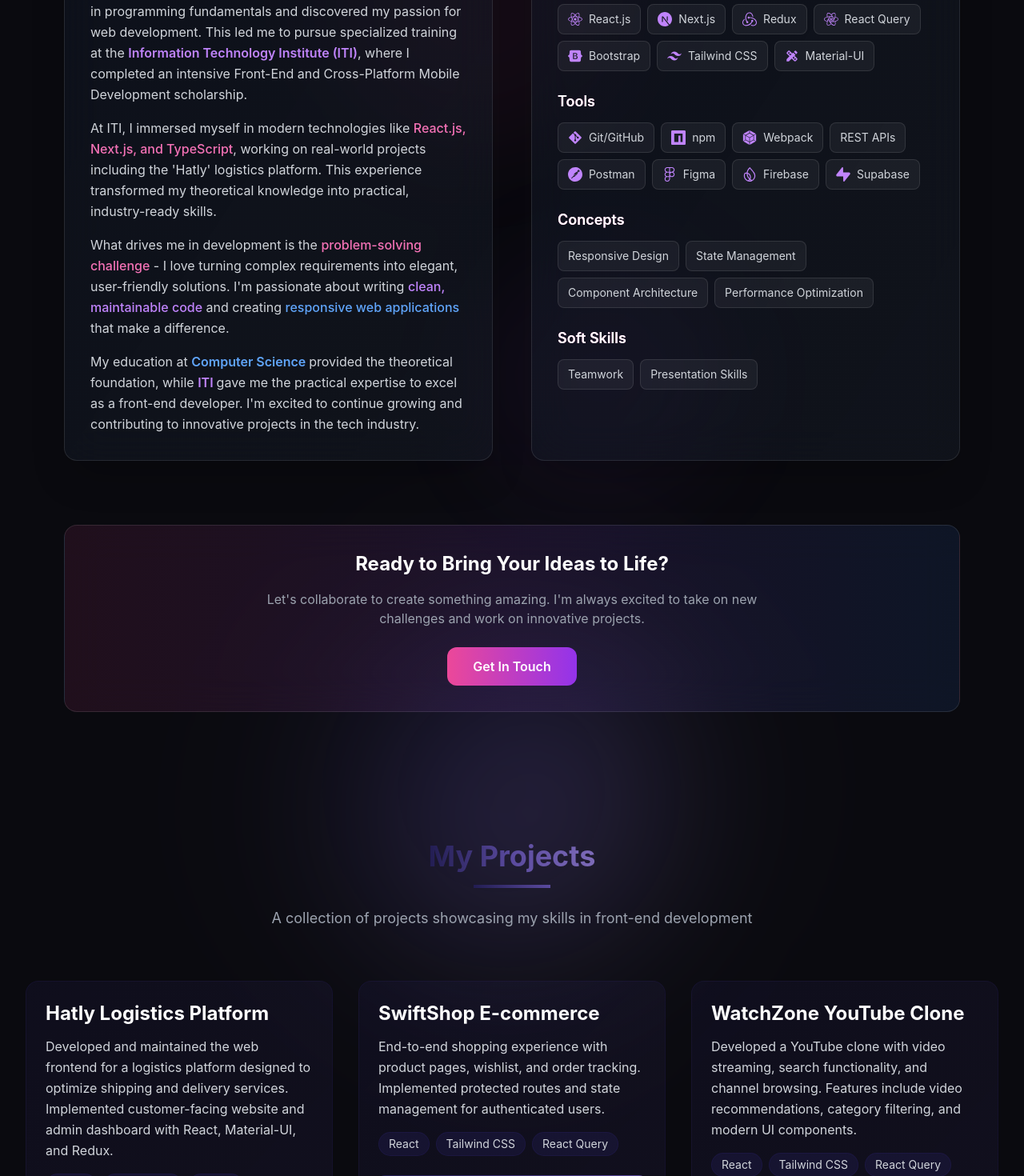
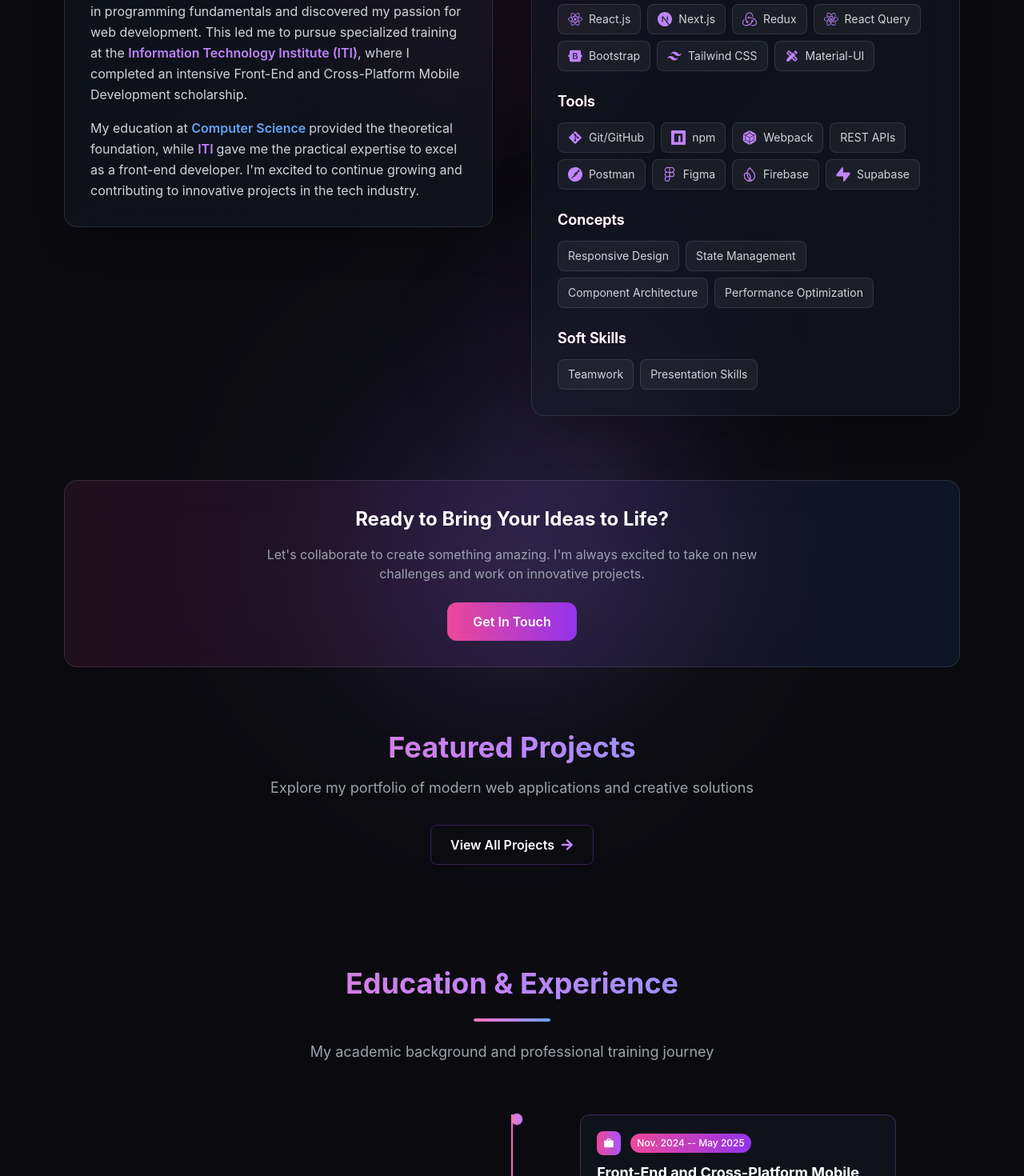
Before and after one commit to Asmaa-Abdo22/My-Portfolio, a React (Vite) app: page / in a window 1280 px wide. Shown: the part 1330-2800 px from the top of the page at 80% size. Built offline with nearby package versions, Linux system fonts and the light colour scheme.

Commit message:
update projects

```diff
--- a/src/pages/About.jsx
+++ b/src/pages/About.jsx
@@ -192,32 +192,9 @@
                   Mobile Development scholarship.
                 </p>
 
-                <p>
-                  At ITI, I immersed myself in modern technologies like{" "}
-                  <span className="text-pink-400 font-medium">
-                    React.js, Next.js, and TypeScript
-                  </span>
-                  , working on real-world projects including the 'Hatly'
-                  logistics platform. This experience transformed my theoretical
-                  knowledge into practical, industry-ready skills.
-                </p>
 
-                <p>
-                  What drives me in development is the{" "}
-                  <span className="text-pink-400 font-medium">
-                    problem-solving challenge
-                  </span>{" "}
-                  - I love turning complex requirements into elegant,
-                  user-friendly solutions. I'm passionate about writing{" "}
-                  <span className="text-purple-400 font-medium">
-                    clean, maintainable code
-                  </span>{" "}
-                  and creating{" "}
-                  <span className="text-blue-400 font-medium">
-                    responsive web applications
-                  </span>{" "}
-                  that make a difference.
-                </p>
+
+
 
                 <p>
                   My education at{" "}
--- a/src/pages/Home.jsx
+++ b/src/pages/Home.jsx
@@ -6,14 +6,15 @@
   FaLinkedin,
   FaEnvelope,
   FaFileDownload,
+  FaArrowRight,
 } from "react-icons/fa";
 import myImage from "../assets/smsma.jpg";
 import resumePDF from "../assets/Asmaa Abdo Resume.pdf";
 
 import About from "./About";
-import Projects from "./Projects";
 import Experience from "./Experience";
 import Contact from "./Contact";
+
 const Home = () => {
   const sectionVariants = {
     hidden: { opacity: 0, x: 100 },
@@ -179,13 +180,52 @@
           <About />
         </motion.div>
 
+        {/* Elegant Projects Preview Section */}
         <motion.div
           initial="hidden"
           whileInView="visible"
           viewport={{ once: true, margin: "-100px" }}
           variants={sectionVariants}
         >
-          <Projects />
+          <section className=" px-6 md:px-12 lg:px-28">
+            <div className="max-w-4xl mx-auto text-center">
+              <motion.h2
+                initial={{ opacity: 0, y: 20 }}
+                whileInView={{ opacity: 1, y: 0 }}
+                transition={{ duration: 0.6 }}
+                className="text-3xl md:text-4xl font-bold mb-4 bg-gradient-to-r from-pink-400 via-purple-400 to-blue-400 bg-clip-text text-transparent"
+              >
+                Featured Projects
+              </motion.h2>
+
+              <motion.p
+                initial={{ opacity: 0, y: 20 }}
+                whileInView={{ opacity: 1, y: 0 }}
+                transition={{ duration: 0.6, delay: 0.1 }}
+                className="text-gray-400 mb-8 leading-relaxed text-lg"
+              >
+                Explore my portfolio of modern web applications and creative solutions
+              </motion.p>
+
+              <motion.div
+                initial={{ opacity: 0, y: 20 }}
+                whileInView={{ opacity: 1, y: 0 }}
+                transition={{ duration: 0.6, delay: 0.2 }}
+                className="flex justify-center"
+              >
+                <Link to="/projects">
+                  <motion.button
+                    whileHover={{ scale: 1.02, y: -1 }}
+                    whileTap={{ scale: 0.98 }}
+                    className="px-6 py-3 border border-purple-500/30 text-white rounded-lg font-semibold hover:bg-purple-500/10 transition-all duration-300 flex items-center gap-2 group text-sm md:text-base"
+                  >
+                    View All Projects
+                    <FaArrowRight className="group-hover:translate-x-1 transition-transform duration-300 text-purple-400" />
+                  </motion.button>
+                </Link>
+              </motion.div>
+            </div>
+          </section>
         </motion.div>
 
         <motion.div
--- a/src/pages/Projects.jsx
+++ b/src/pages/Projects.jsx
@@ -1,156 +1,174 @@
-import { motion } from 'framer-motion'
+import { useState } from 'react';
+import { motion } from 'framer-motion';
+import { FaReact, FaJs, FaHtml5, FaCss3Alt, FaBootstrap, FaNodeJs } from 'react-icons/fa';
+import { SiNextdotjs, SiTailwindcss, SiRedux, SiMui, SiReactquery } from 'react-icons/si';
 
 const Projects = () => {
+  const [activeFilter, setActiveFilter] = useState('React');
+
   const projects = [
     {
       name: 'Hatly Logistics Platform',
-      description: 'Developed and maintained the web frontend for a logistics platform designed to optimize shipping and delivery services. Implemented customer-facing website and admin dashboard with React, Material-UI, and Redux.',
+      description:
+        'Developed and maintained the web frontend for a logistics platform designed to optimize shipping and delivery services.',
       technologies: ['React', 'Material-UI', 'Redux', 'REST APIs'],
+      category: 'React',
       liveDemo: 'https://hatly-website.vercel.app/',
       github: null,
-      featured: true,
     },
     {
       name: 'SwiftShop E-commerce',
-      description: 'End-to-end shopping experience with product pages, wishlist, and order tracking. Implemented protected routes and state management for authenticated users.',
+      description:
+        'End-to-end shopping experience with product pages, wishlist, and order tracking. Implemented protected routes and state management.',
       technologies: ['React', 'Tailwind CSS', 'React Query'],
+      category: 'React',
       liveDemo: 'https://swift-shop-ecommerce.vercel.app/',
       github: null,
     },
     {
       name: 'WatchZone YouTube Clone',
-      description: 'Developed a YouTube clone with video streaming, search functionality, and channel browsing. Features include video recommendations, category filtering, and modern UI components.',
+      description:
+        'YouTube clone with video streaming, search functionality, and channel browsing. Features video recommendations and category filtering.',
       technologies: ['React', 'Tailwind CSS', 'React Query'],
+      category: 'React',
       liveDemo: 'https://watchzone-asmaa.netlify.app/',
       github: null,
     },
     {
+      name: 'Portfolio Website',
+      description:
+        'Modern portfolio website with smooth animations, responsive design, and project showcase.',
+      technologies: ['Next.js', 'Tailwind CSS', 'Framer Motion'],
+      category: 'Next.js',
+      liveDemo: '#',
+      github: null,
+    },
+    {
       name: 'To-Do List Web App',
-      description: 'Interactive task management application demonstrating CRUD operations and search functionality. Implemented user-friendly interface with light/dark mode toggle.',
+      description:
+        'Interactive task management application demonstrating CRUD operations and search functionality.',
       technologies: ['HTML', 'CSS', 'JavaScript'],
+      category: 'JavaScript',
       liveDemo: 'https://to-do-app-js-cyan.vercel.app/',
       github: null,
     },
     {
       name: 'Quiz Game Application',
-      description: 'Interactive quiz application built with vanilla JavaScript following Object-Oriented Programming principles. Features category selection, multiple difficulty levels, and real-time score tracking.',
+      description: 'Interactive quiz application built with vanilla JavaScript following OOP principles.',
       technologies: ['JavaScript', 'OOP'],
+      category: 'JavaScript',
       liveDemo: 'https://quiz-game-two-lake.vercel.app/',
       github: null,
     },
-  ]
+  ];
 
-  const containerVariants = {
-    hidden: { opacity: 0 },
-    visible: {
-      opacity: 1,
-      transition: {
-        staggerChildren: 0.2,
-      },
-    },
-  }
+  const categories = ['React', 'Next.js', 'JavaScript', 'HTML & CSS'];
 
-  const cardVariants = {
-    hidden: { opacity: 0, y: 50 },
-    visible: {
-      opacity: 1,
-      y: 0,
-      transition: {
-        duration: 0.5,
-      },
-    },
-  }
+  const iconsMap = {
+    React: <FaReact className="text-sky-400" />,
+    'Next.js': <SiNextdotjs className="text-white" />,
+    JavaScript: <FaJs className="text-yellow-400" />,
+    HTML: <FaHtml5 className="text-orange-500" />,
+    CSS: <FaCss3Alt className="text-blue-500" />,
+    'Tailwind CSS': <SiTailwindcss className="text-cyan-400" />,
+    Bootstrap: <FaBootstrap className="text-purple-500" />,
+    'Material-UI': <SiMui className="text-blue-400" />,
+    Redux: <SiRedux className="text-purple-400" />,
+    NodeJS: <FaNodeJs className="text-green-500" />,
+    'React Query': <SiReactquery className="text-pink-500" />,
+  };
+
+  const filteredProjects = projects.filter((project) => project.category === activeFilter);
 
   return (
     <div className="min-h-screen pt-20 pb-12 px-4 sm:px-6 lg:px-8">
-      <div className="max-w-7xl mx-auto">
-        {/* Header */}
+      <div className="max-w-6xl mx-auto">
+        {/* Title */}
        <motion.div
-          initial={{ opacity: 0, y: 30 }}
+          initial={{ opacity: 0, y: -30 }}
           animate={{ opacity: 1, y: 0 }}
           transition={{ duration: 0.8 }}
-          className="text-center mb-16"
+          className="text-center mb-20"
         >
-          <h1 className="text-4xl font-bold mb-4">
-            <span className="bg-gradient-to-r from-[#221D52] via-[#5a4a9e] to-[#7d6bb8] bg-clip-text text-transparent">
-              My Projects
-            </span>
+          <h1 className="text-4xl font-bold mb-6 bg-gradient-to-r from-pink-400 via-purple-400 to-blue-400 bg-clip-text text-transparent">
+            Projects
           </h1>
-          <div className="w-24 h-1 bg-gradient-to-r from-[#221D52] to-[#5a4a9e] mx-auto"></div>
+          <div className="w-24 h-1 bg-gradient-to-r from-pink-400 via-purple-400 to-blue-400 mx-auto rounded-full"></div>
           <p className="text-gray-400 mt-6 text-lg max-w-2xl mx-auto">
-            A collection of projects showcasing my skills in front-end development
+           A curated selection of my work across different technologies
           </p>
         </motion.div>
 
-        {/* Projects Grid */}
+        {/* Filters */}
+
+        <div className="flex justify-center gap-3 mb-10 flex-wrap">
+          {categories.map((cat) => (
+            <button
+              key={cat}
+              onClick={() => setActiveFilter(cat)}
+              className={`px-5 py-2 rounded-full text-sm font-medium transition-all duration-300 border ${
+                activeFilter === cat
+                  ? 'bg-purple-500/10 text-white border-purple-500 shadow-md'
+                  : 'text-gray-400 border-white/10 hover:text-white hover:border-purple-800/30'
+              }`}
+            >
+              {cat}
+            </button>
+          ))}
+        </div>
+
+        {/* Projects */}
         <motion.div
-          variants={containerVariants}
           initial="hidden"
           animate="visible"
-          className="grid grid-cols-1 md:grid-cols-2 lg:grid-cols-3 gap-8"
+          className="grid grid-cols-1 md:grid-cols-3 gap-6"
         >
-          {projects.map((project, index) => (
+          {filteredProjects.map((project) => (
             <motion.div
               key={project.name}
-              variants={cardVariants}
-              whileHover={{ y: -10, scale: 1.02 }}
-              className={`relative bg-gradient-to-br from-[#221D52]/20 to-[#5a4a9e]/10 rounded-2xl p-6 border border-[#221D52]/30 overflow-hidden group ${
-                project.featured ? 'md:col-span-2 lg:col-span-1' : ''
-              }`}
+              className="group border border-white/10 rounded-xl p-6 hover:border-white/20 transition-all"
             >
-              {/* Gradient overlay on hover */}
-              <div className="absolute inset-0 bg-gradient-to-br from-[#221D52]/40 to-[#5a4a9e]/20 opacity-0 group-hover:opacity-100 transition-opacity duration-300"></div>
+              <h3 className="text-lg font-semibold text-white mb-2">{project.name}</h3>
+              <p className="text-gray-400 text-sm mb-4">{project.description}</p>
 
-              <div className="relative z-10">
-                <h3 className="text-2xl font-bold mb-3 text-white">{project.name}</h3>
-                <p className="text-gray-300 mb-4 leading-relaxed">{project.description}</p>
-
-                {/* Technologies */}
-                <div className="flex flex-wrap gap-2 mb-6">
+              {/* Tech with icons */}
+              <div className="flex flex-wrap gap-3 mb-4">
                 {project.technologies.map((tech) => (
-                    <span
+                  <div
                     key={tech}
-                      className="px-3 py-1 bg-[#221D52]/40 text-sm text-gray-300 rounded-full border border-[#221D52]/50"
+                    className="flex items-center gap-1 text-sm font-medium text-gray-300 bg-white/5 px-2 py-1 rounded-lg"
                   >
-                      {tech}
-                    </span>
+                    {iconsMap[tech] || <span>⚙️</span>}
+                    <span className="text-gray-300">{tech}</span>
+                  </div>
                 ))}
               </div>
 
               {/* Buttons */}
-                <div className="flex gap-4">
+              <div className="flex gap-3 pt-3 border-t border-white/10">
                 {project.liveDemo && (
-                    <motion.a
+                  <a
                     href={project.liveDemo}
                     target="_blank"
                     rel="noopener noreferrer"
-                      whileHover={{ scale: 1.05 }}
-                      whileTap={{ scale: 0.95 }}
-                      className="flex-1 px-4 py-2 bg-gradient-to-r from-[#221D52] to-[#5a4a9e] text-white rounded-lg font-semibold text-center hover:shadow-lg transition-all duration-300"
+                    className="flex-1 text-center px-3 py-2 bg-white/10 text-white rounded-lg text-sm hover:bg-white/20 transition-all"
                   >
-                      Live Demo
-                    </motion.a>
+                    View Project
+                  </a>
                 )}
-                  {project.github && (
-                    <motion.a
-                      href={project.github}
-                      target="_blank"
-                      rel="noopener noreferrer"
-                      whileHover={{ scale: 1.05 }}
-                      whileTap={{ scale: 0.95 }}
-                      className="flex-1 px-4 py-2 border-2 border-[#221D52] text-white rounded-lg font-semibold text-center hover:bg-[#221D52]/20 transition-all duration-300"
+                <button
+                  disabled
+                  className="flex-1 text-center px-3 py-2 border border-white/10 text-gray-500 rounded-lg text-sm cursor-not-allowed"
                 >
-                      GitHub
-                    </motion.a>
-                  )}
-                </div>
+                  Code
+                </button>
               </div>
             </motion.div>
           ))}
         </motion.div>
       </div>
     </div>
-  )
-}
+  );
+};
 
-export default Projects
+export default Projects;
```
Lines whose indentation alone changed are shown as unchanged.
